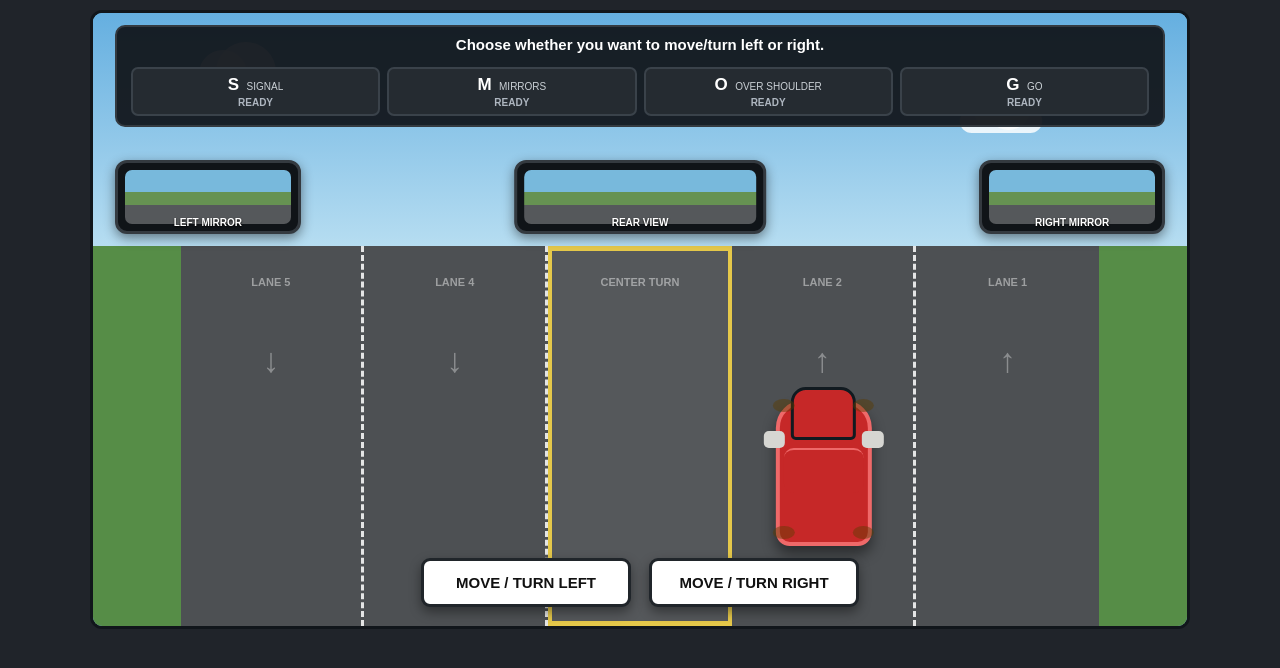
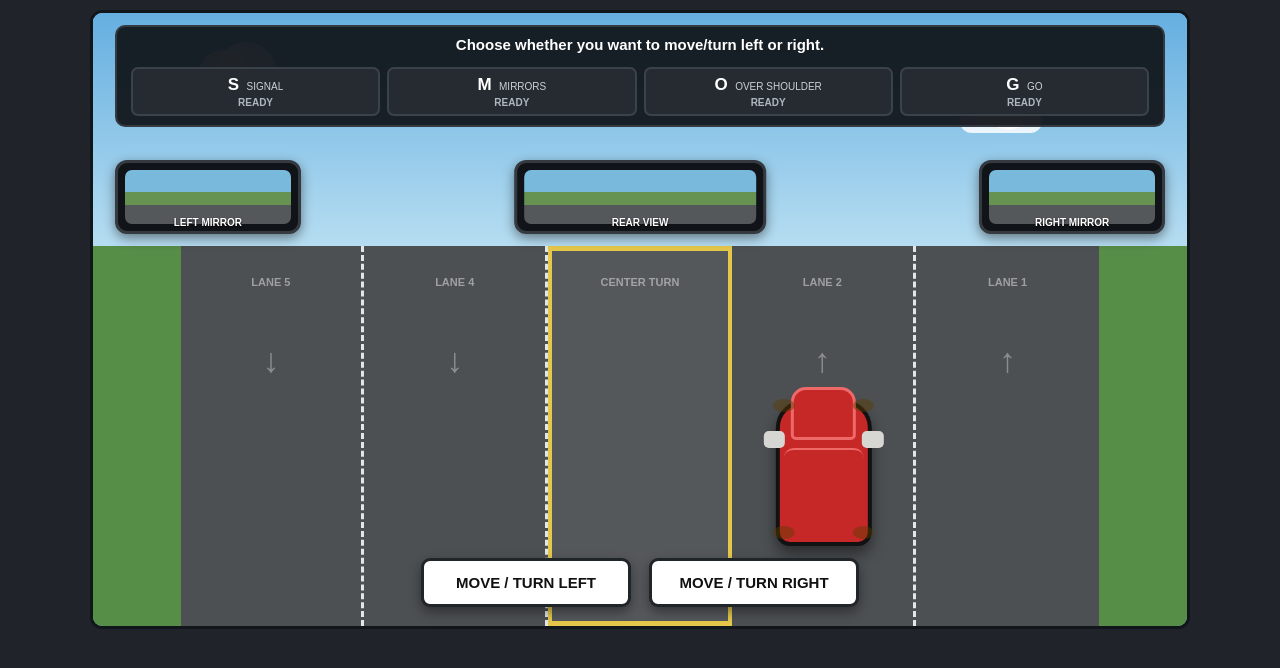
Before and after one commit to driveinstructormike/smog-demo, a plain HTML site: page index.html in a window 1280 px wide. Drawn offline with Linux system fonts and the light colour scheme.

Commit message:
Update index.html

```diff
--- a/index.html
+++ b/index.html
@@ -436,7 +436,7 @@ body {
 }
 
 
-/* Car Hood */
+/* Car Body */
 
 .car-body {
 
@@ -450,7 +450,7 @@ body {
 
     background: #c62828;
 
-    border: 4px solid #ef6969;
+    border: 4px solid #121212;
 
     border-radius:
         28px
@@ -463,7 +463,7 @@ body {
 }
 
 
-/* Side Mirrors */
+/* Car Roof */
 
 .car-window {
 
@@ -478,7 +478,7 @@ body {
 
     background: #c62828;
 
-    border: 3px solid #111a20;
+    border: 3px solid #ef6969;
 
     border-radius:
         15px
@@ -505,11 +505,11 @@ body {
 
     border-radius: 10px;
 
+
+
     border-top:
         2px solid #ef6969;
 }
-
-
 /* Headlights */
 
 .headlight {
```
